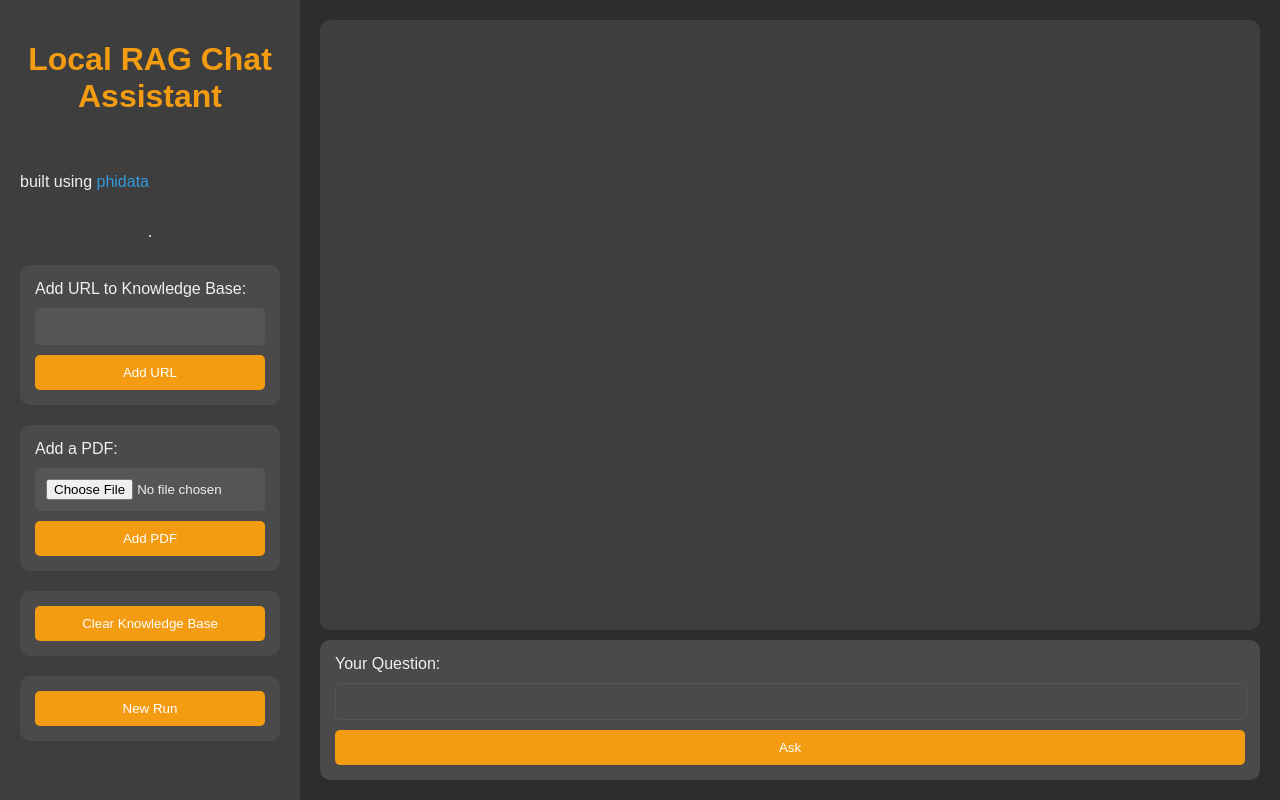
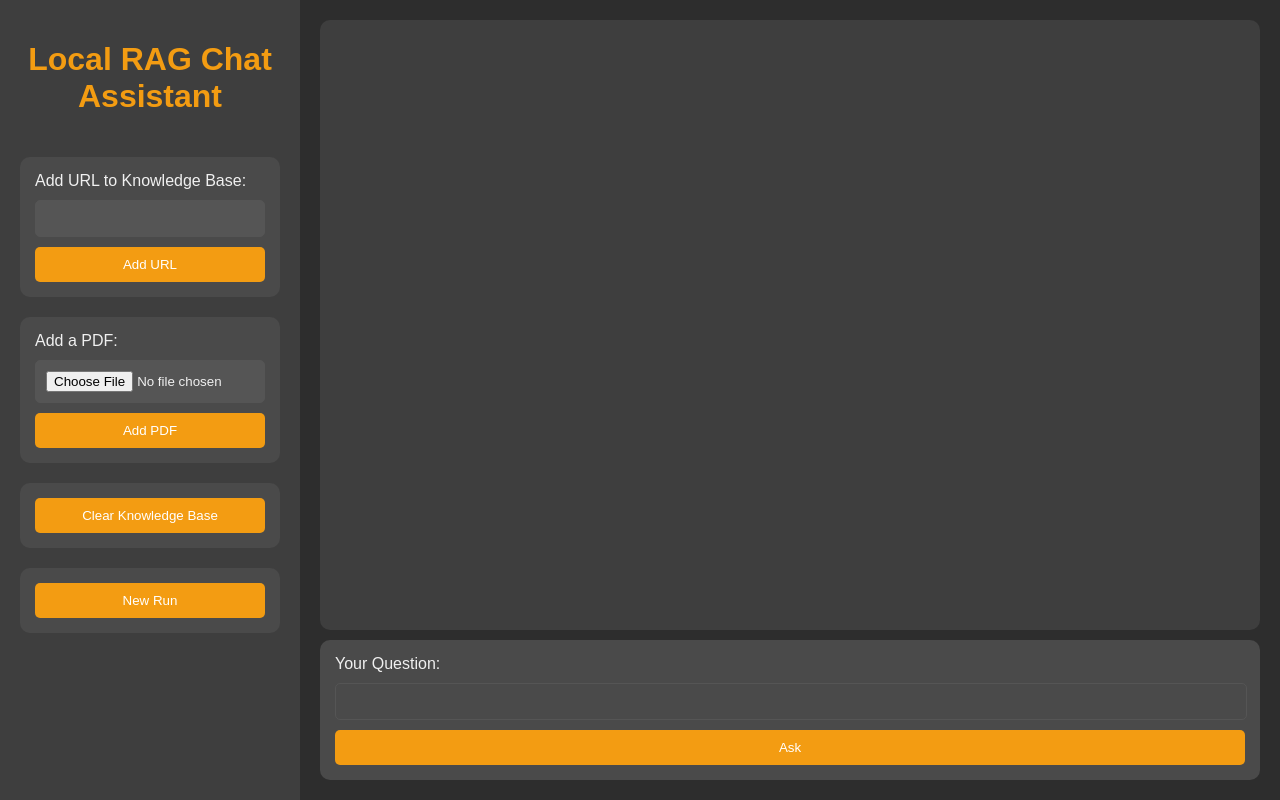
Before and after one commit to cack195/Local-RAG-Chat-Assistant, a Flask app: page / in a window 1280 px wide. Run offline with Flask 3, Linux system fonts and the light colour scheme; some libraries are stand-ins or nearby versions.

Commit message:
Update index.html

```diff
--- a/templates/index.html
+++ b/templates/index.html
@@ -14,31 +14,6 @@
     <div class="container">
       <div class="sidebar">
         <h1>Local RAG Chat Assistant</h1>
-        <p>
-          built using <a href="https://github.com/phidatahq/phidata">phidata</a>
-        </p>
-        <!--
-            <form method="POST" action="/set_model">
-                <label for="llm_model">Select Model:</label>
-                <select name="llm_model">
-                    <option value="llama3">llama3</option>
-                    <option value="phi3">phi3</option>
-                    <option value="openhermes">openhermes</option>
-                    <option value="llama2">llama2</option>
-                </select>
-                <br>
-                <label for="embeddings_model">Select Embeddings:</label>
-                <select name="embeddings_model">
-                    <option value="nomic-embed-text">nomic-embed-text</option>
-                    <option value="llama3">llama3</option>
-                    <option value="openhermes">openhermes</option>
-                    <option value="phi3">phi3</option>
-                </select>
-                <br>
-                <button type="submit">Set Model</button>
-            </form>
-        -->
-        <hr />
 
         <form method="POST" action="/upload_url">
           <label for="input_url">Add URL to Knowledge Base:</label>
```
